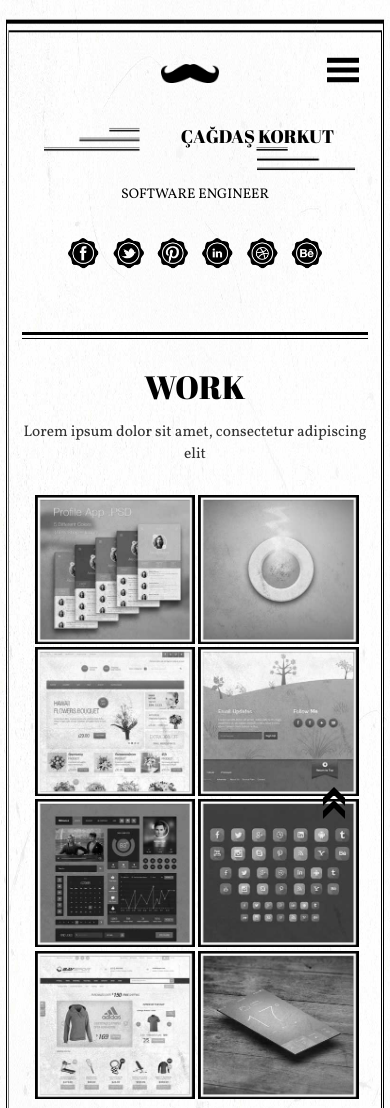
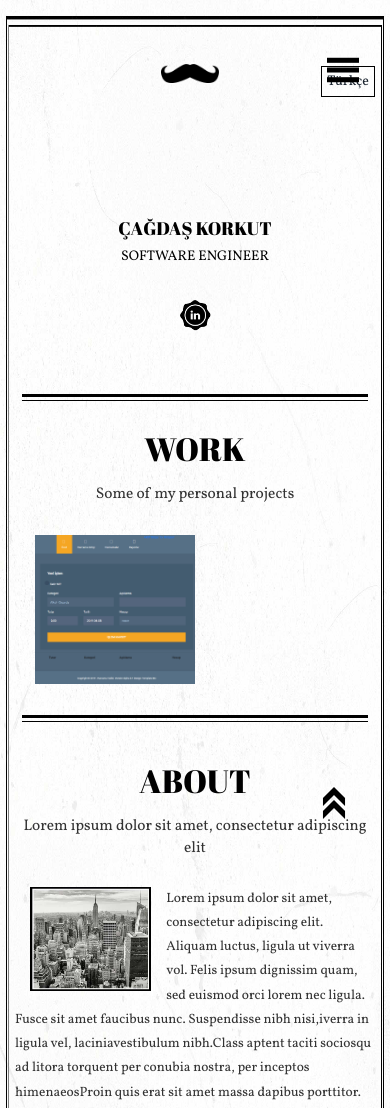
Before and after one commit to chakian/personal-site, a plain HTML site: page src/index.html in a window 390 px wide. Shown: the top 1108 px of the page. Drawn offline with Linux system fonts and the light colour scheme.

Commit message:
Work added

```diff
--- a/src/css/style.css
+++ b/src/css/style.css
@@ -127,7 +127,7 @@ div#banner-top h1 span.right-icon {
 div#banner-top h2 {
   font-size: 3.6em;
   padding: .5em 0;
-  width: 77%;
+  width: 85%;
   margin: 0 auto;
    color:#000;
 }
@@ -144,6 +144,14 @@ div#banner-top h2 span.right-icon {
   height: 50px;
   display: block;
   float: right;
+}
+div#language-change {
+	text-align: right;
+	padding-top: 10px;
+}
+div#language-change .link-box {
+	padding: 5px;
+	border: 1px solid #000;
 }
 .header-icons {
   text-align: center;
@@ -1037,17 +1045,13 @@ input[type="submit"]:hover {
 	    padding-top: 6.5em;
 	}
 	div#banner-top h1 span.left-icon {
-	width: 125px;
-	  background-size: 99px;
-	  height: 26px;
+		display: none;
 	}
 	div#banner-top h1 {
 	  font-size: 1.3em;
 	}
 	div#banner-top h1 span.right-icon {
-	  width: 120px;
-	  background-size: 102px;
-	    height: 30px;
+	  display: none;
 	}
 	div#banner-top h2 span.left-icon {
  		 display: none;
--- a/src/index.html
+++ b/src/index.html
@@ -61,6 +61,11 @@ License URL: http://creativecommons.org/licenses/by/3.0/
 				});
 			</script>
 			<!-- script-for-menu -->
+			<div id="language-change" class="language-change">
+				<span class="link-box">
+					<a href="index_tr.html">Türkçe</a>
+				</span>
+			</div>
 			<div id="banner-top" class="banner-top">
 				<h1><span class="left-icon"> </span>ÇAĞDAŞ KORKUT<span class="right-icon"> </span>
 					<div class="clearfix"> </div>
@@ -70,12 +75,7 @@ License URL: http://creativecommons.org/licenses/by/3.0/
 				</h2>
 			</div>
 			<div class="header-icons">
-				<a href="#"><span class="fb"> </span></a>
-				<a href="#"><span class="tw"> </span></a>
-				<a href="#"><span class="pin"> </span></a>
 				<a href="https://www.linkedin.com/in/cagdaskorkut/" target="_blank"><span class="likdin"> </span></a>
-				<a href="#"><span class="dribble"> </span></a>
-				<a href="#"><span class="be"> </span></a>
 			</div>
 		</div>
 	</div>
@@ -88,22 +88,22 @@ License URL: http://creativecommons.org/licenses/by/3.0/
 			<h3><span class="left-icon"> </span>WORK<span class="right-icon"> </span>
 				<div class="clearfix"> </div>
 			</h3>
-			<p>Lorem ipsum dolor sit amet, consectetur adipiscing elit</p>
+			<p>Some of my personal projects</p>
 			<!--Portfolio-->
 			<div class="project">
 				<div id="portfoliolist">
 					<div class="portfolio" style="display: inline-block; opacity: 1;">
 						<div class="portfolio-wrapper">
-							<a href="images/p1.jpg" class="b-link-stripe b-animate-go   swipebox" title="Image Title">
-								<img src="images/p1.jpg" />
+							<a href="images/work/expense-tracker.PNG" class="b-link-stripe b-animate-go swipebox" title="Expense Tracker">
+								<img src="images/work/expense-tracker_sm.PNG" />
 								<div class="b-wrapper">
-									<h2 class="b-animate b-from-left    b-delay03 ">Processing Steps Web<img
+									<h2 class="b-animate b-from-left b-delay03 ">Expense Tracker<img
 											src="images/logo.png" /></h2>
 								</div>
 							</a>
 						</div>
 					</div>
-					<div class="portfolio" style="display: inline-block; opacity: 1;">
+					<!--div class="portfolio" style="display: inline-block; opacity: 1;">
 						<div class="portfolio-wrapper">
 							<a href="images/p2.jpg" class="b-link-stripe b-animate-go   swipebox" title="Image Title">
 								<img src="images/p2.jpg" />
@@ -179,7 +179,7 @@ License URL: http://creativecommons.org/licenses/by/3.0/
 								</div>
 							</a>
 						</div>
-					</div>
+					</div-->
 					<div class="clearfix"> </div>
 				</div>
 			</div>
```
Also changed, not shown: src/images/work/expense-tracker.PNG (added), src/images/work/expense-tracker_sm.PNG (added).
